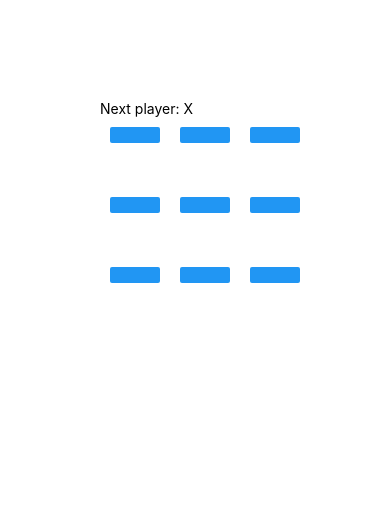
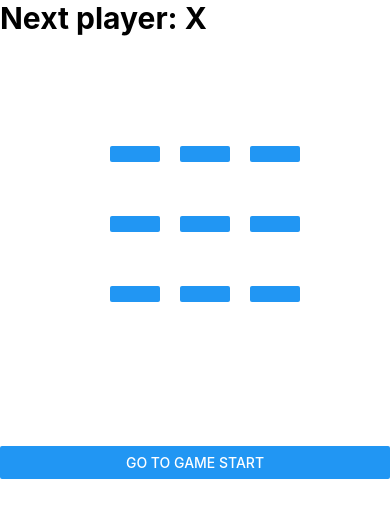
Before and after one commit to d-matsui/TicTacToe, a React Native app: screen / in a window 390 px wide. Shown: the top 518 px of the page. Built offline with nearby package versions, Linux system fonts and the light colour scheme.

Commit message:
add history and time-travel

```diff
--- a/App.js
+++ b/App.js
@@ -17,48 +17,18 @@ const Square = props => {
 }
 
 class Board extends Component {
-  constructor(props) {
-    super(props);
-    this.state = {
-      squares: Array(9).fill(""),
-      xIsNext: true,
-    };
-  }
-
   renderSquare(i) {
-    return <Square
-             value={this.state.squares[i]}
-             onClick={() => this.handleClick(i)}
-           />;
-  }
-
-  handleClick(i) {
-    const squares = this.state.squares.slice();
-    // exist winner or has already placed
-    if (calculateWinner(squares) || squares[i]) {
-      return;
-    }
-
-    squares[i] = this.state.xIsNext ? "X" : "O";
-    this.setState({
-      squares: squares,
-      xIsNext: !this.state.xIsNext,
-    });
+    return (
+      <Square
+        value={this.props.squares[i]}
+        onClick={() => this.props.onClick(i)}
+      />
+    );
   }
 
   render() {
-    const winner = calculateWinner(this.state.squares);
-    let status;
-
-    if (winner) {
-      status = "Winner: " + (winner);
-    } else {
-      status = "Next player: " + (this.state.xIsNext ? "X" : "O");
-    }
-
     return (
       <View style={styles.container}>
-        <Text>{status}</Text>
         <View style={styles.row}>
           <View style={styles.square}>
             { this.renderSquare(0) }
@@ -98,10 +68,81 @@ class Board extends Component {
 }
 
 export default class Game extends Component {
+  constructor(props) {
+    super(props);
+    this.state = {
+      history: [{
+        squares: Array(9).fill(""),
+      }],
+      stepNumber: 0,
+      xIsNext: true,
+    };
+  }
+
+  handleClick(i) {
+    // it enables to fix future steps which are already meaningless
+    // TODO: need to review to understand (why + 1?)
+    const history = this.state.history.slice(0, this.state.stepNumber + 1);
+    // rendering the latest square
+    const current = history[history.length - 1];
+    // console.log(current);
+    const squares = current.squares.slice();
+
+    // exist winner or has already placed
+    if (calculateWinner(squares) || squares[i]) {
+      return;
+    }
+
+    squares[i] = this.state.xIsNext ? "X" : "O";
+    this.setState({
+      history: history.concat([{
+        squares: squares
+      }]),
+      stepNumber: history.length,
+      xIsNext: !this.state.xIsNext,
+    });
+  }
+
+  jumpTo(step) {
+    this.setState({
+      stepNumber: step,
+      xIsNext: step % 2 === 0,
+    });
+  }
+
   render() {
+    const history = this.state.history;
+    // rendering square of specific stepNumber, not the latest one
+    const current = history[this.state.stepNumber];
+    const winner = calculateWinner(current.squares);
+
+    const moves = history.map((step, move) => {
+      const desc = move ?
+            "Go to move #" + move :
+            "Go to game start";
+      return (
+        <Button
+          onPress={() => this.jumpTo(move)}
+          title={desc}
+        />
+      );
+    })
+
+    let status;
+    if (winner) {
+      status = "Winner: " + (winner);
+    } else {
+      status = "Next player: " + (this.state.xIsNext ? "X" : "O");
+    }
+
     return (
       <View>
-        <Board />
+        <Text style={styles.state}>{status}</Text>
+        <Board
+          onClick={i => this.handleClick(i)}
+          squares={current.squares}
+        />
+        {moves}
       </View>
     );
   }
@@ -118,6 +159,10 @@ const styles = StyleSheet.create({
     width: 50,
     height: 50,
     margin: 10,
+  },
+  state: {
+    fontWeight: "bold",
+    fontSize: 30,
   }
 })
 
```
